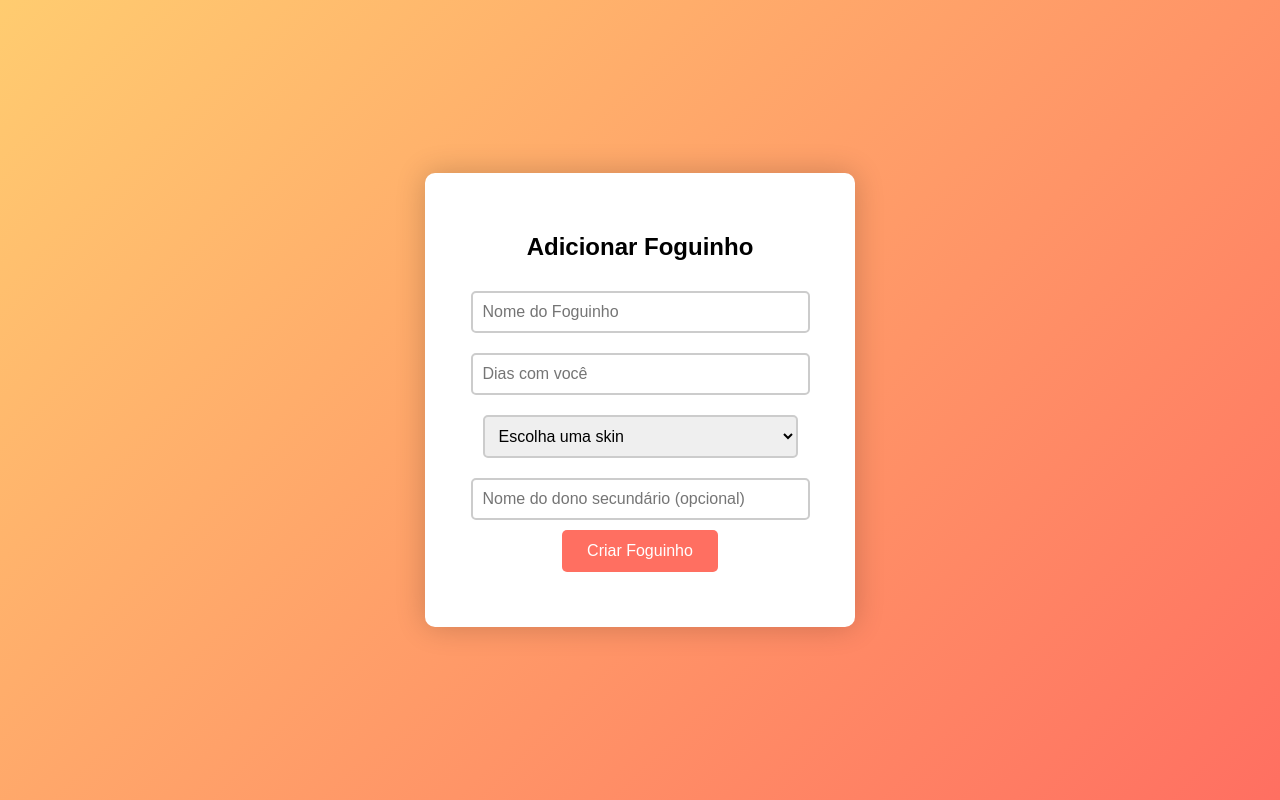
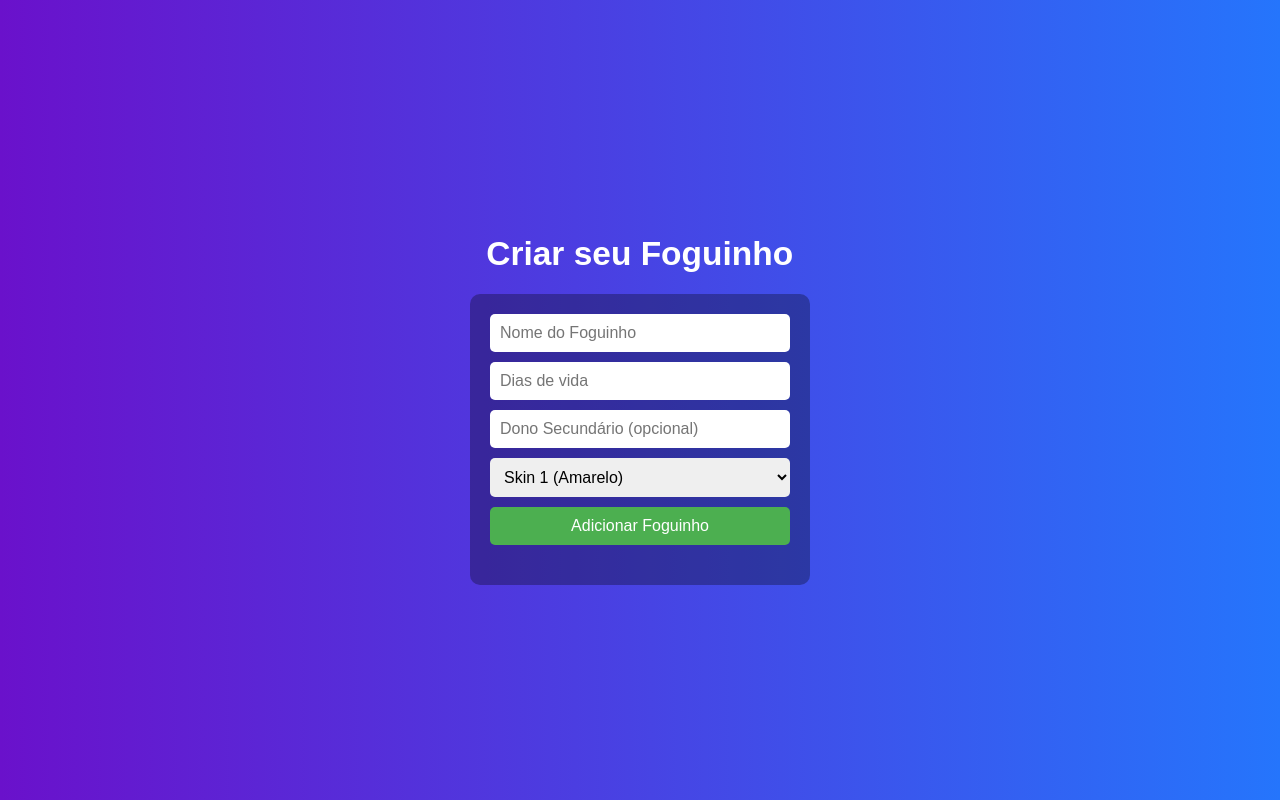
Before and after one commit to playvictor15/login-tiktok, a website: page dashboard.html in a window 1280 px wide. Drawn offline with Linux system fonts and the light colour scheme.

Commit message:
Update dashboard.html

```diff
--- a/dashboard.html
+++ b/dashboard.html
@@ -5,120 +5,123 @@
   <title>Criar Foguinho</title>
   <style>
     body {
-      font-family: 'Arial', sans-serif;
-      background: linear-gradient(135deg, #ffcc70, #ff6f61);
+      font-family: Arial, sans-serif;
+      background: linear-gradient(to right, #6a11cb, #2575fc);
+      color: white;
+      display: flex;
+      flex-direction: column;
+      align-items: center;
+      justify-content: center;
       height: 100vh;
       margin: 0;
-      display: flex;
-      justify-content: center;
-      align-items: center;
     }
 
-    .painel {
-      background-color: white;
-      padding: 40px;
+    h1 {
+      animation: pulse 1.5s infinite;
+    }
+
+    @keyframes pulse {
+      0% { transform: scale(1); }
+      50% { transform: scale(1.05); }
+      100% { transform: scale(1); }
+    }
+
+    form {
+      background-color: rgba(0, 0, 0, 0.3);
+      padding: 20px;
       border-radius: 10px;
-      box-shadow: 0 0 30px rgba(0, 0, 0, 0.2);
-      animation: fadeIn 1s ease forwards;
-      opacity: 0;
-      transform: scale(0.95);
-      width: 350px;
-      text-align: center;
+      display: flex;
+      flex-direction: column;
+      gap: 10px;
+      width: 300px;
+      animation: fadeIn 1s ease-in-out;
     }
 
     @keyframes fadeIn {
-      to {
-        opacity: 1;
-        transform: scale(1);
-      }
+      from { opacity: 0; transform: translateY(-20px); }
+      to { opacity: 1; transform: translateY(0); }
     }
 
-    input, select {
-      width: 90%;
+    input, select, button {
       padding: 10px;
-      margin: 10px 0;
-      border: 2px solid #ccc;
+      border: none;
       border-radius: 5px;
       font-size: 16px;
     }
 
     button {
-      background-color: #ff6f61;
+      background-color: #4CAF50;
       color: white;
-      border: none;
-      padding: 12px 25px;
-      border-radius: 5px;
       cursor: pointer;
-      font-size: 16px;
-      transition: background 0.3s ease;
     }
 
-    button:hover {
-      background-color: #ff3b2e;
-    }
-
-    .mensagem {
-      margin-top: 15px;
+    #mensagem {
+      margin-top: 10px;
       font-weight: bold;
     }
   </style>
 </head>
 <body>
-  <div class="painel">
-    <h2>Adicionar Foguinho</h2>
-    <form id="form-foguinho">
-      <input type="text" name="foguinho_nome" placeholder="Nome do Foguinho" required />
-      <input type="number" name="foguinho_dias" placeholder="Dias com você" required />
-      <select name="skin" required>
-        <option value="">Escolha uma skin</option>
-        <option value="1">Skin 1 (amarelo)</option>
-        <option value="2">Skin 2 (vermelho)</option>
-        <option value="3">Skin 3 (roxo)</option>
-      </select>
-      <input type="text" name="dono_secundario" placeholder="Nome do dono secundário (opcional)" />
-      <button type="submit">Criar Foguinho</button>
-    </form>
-    <div class="mensagem" id="mensagem"></div>
-  </div>
+  <h1>Criar seu Foguinho</h1>
+  <form id="foguinhoForm">
+    <input type="text" id="nome" placeholder="Nome do Foguinho" required />
+    <input type="number" id="dias" placeholder="Dias de vida" required />
+    <input type="text" id="dono_secundario" placeholder="Dono Secundário (opcional)" />
+    <select id="skin">
+      <option value="1">Skin 1 (Amarelo)</option>
+      <option value="2">Skin 2 (Vermelho)</option>
+      <option value="3">Skin 3 (Roxo)</option>
+    </select>
+    <button type="submit">Adicionar Foguinho</button>
+    <div id="mensagem"></div>
+  </form>
 
   <script>
-    document.getElementById('form-foguinho').addEventListener('submit', async function (e) {
+    document.getElementById('foguinhoForm').addEventListener('submit', async function (e) {
       e.preventDefault();
 
-      const form = e.target;
-      const dados = {
-        foguinho_nome: form.foguinho_nome.value,
-        foguinho_dias: form.foguinho_dias.value,
-        skin: form.skin.value,
-        dono_secundario: form.dono_secundario.value
-      };
+      const nome = document.getElementById('nome').value;
+      const dias = document.getElementById('dias').value;
+      const dono_secundario = document.getElementById('dono_secundario').value;
+      const skin = document.getElementById('skin').value;
+
+      const dados = { nome, dias, dono_secundario, skin };
+      const msg = document.getElementById('mensagem');
 
       try {
         const resposta = await fetch('/adicionar-foguinho', {
           method: 'POST',
           headers: { 'Content-Type': 'application/json' },
-          credentials: 'include', // ← Correção do erro 401
+          credentials: 'include',
           body: JSON.stringify(dados)
         });
 
+        if (!resposta.ok) {
+          if (resposta.status === 401) {
+            window.location.href = '/';
+            return;
+          } else {
+            throw new Error(`Erro no servidor (${resposta.status})`);
+          }
+        }
+
         const resultado = await resposta.json();
-        const msg = document.getElementById('mensagem');
 
         if (resultado.success) {
-          msg.style.color = 'green';
+          msg.style.color = 'lightgreen';
           msg.textContent = 'Foguinho criado com sucesso! Redirecionando...';
-
           setTimeout(() => {
-           window.location.href = '/dashboard';
+            window.location.href = '/mundo.html';
           }, 1500);
         } else {
-          msg.style.color = 'red';
+          msg.style.color = 'yellow';
           msg.textContent = resultado.message || 'Erro ao criar Foguinho.';
         }
 
       } catch (erro) {
         console.error('Erro:', erro);
-        document.getElementById('mensagem').textContent = 'Erro inesperado ao criar o Foguinho.';
+        msg.style.color = 'red';
+        msg.textContent = 'Erro inesperado ao criar o Foguinho.';
       }
     });
   </script>
```
